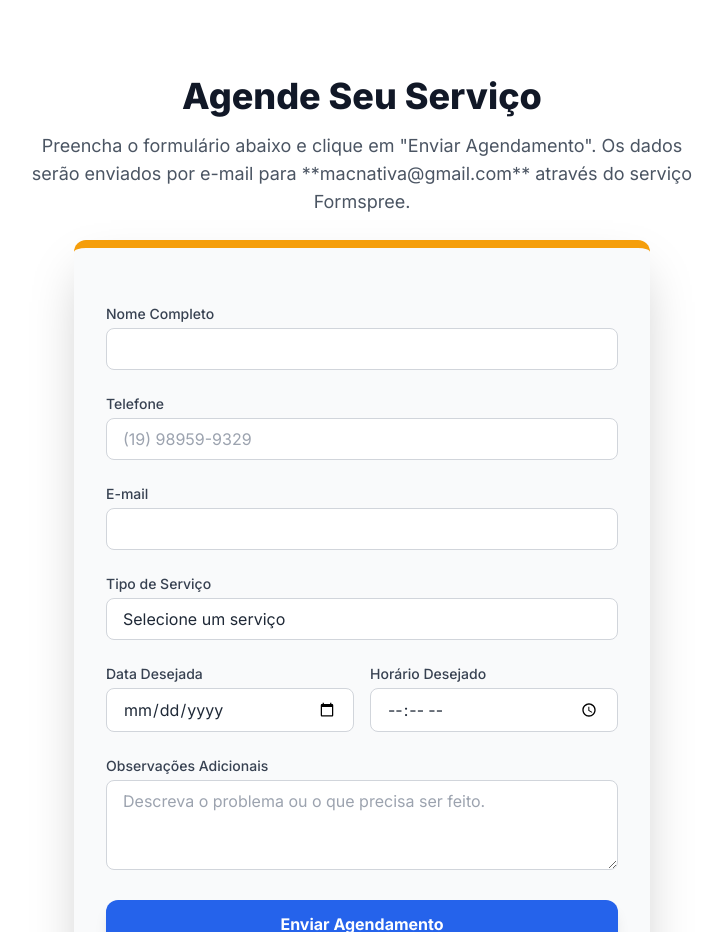
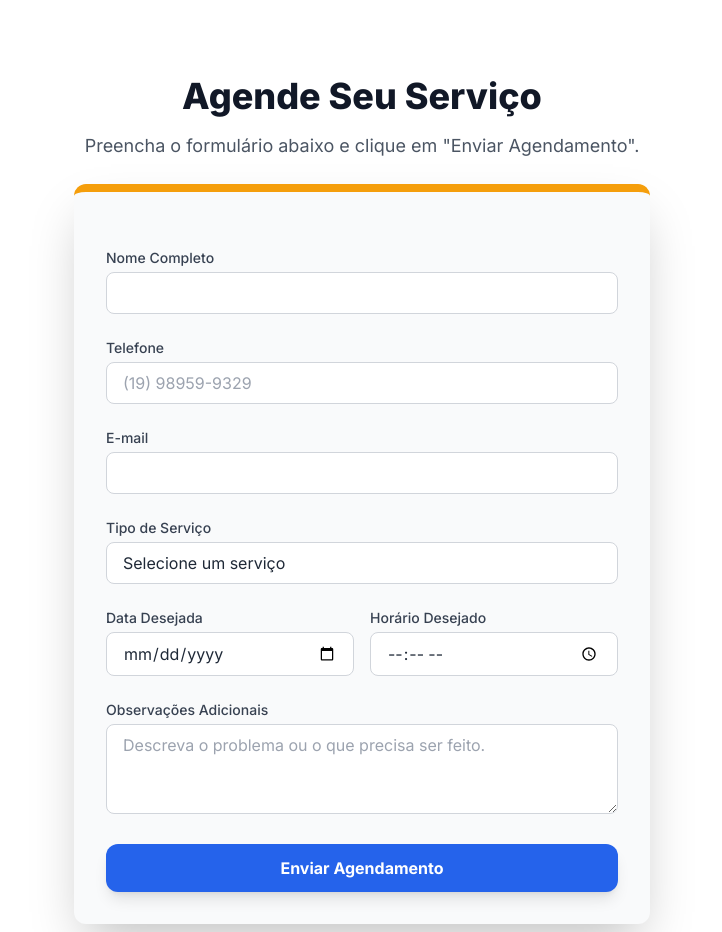
Before and after one commit to Macnativa/broup-gmn, a plain HTML site: page index.html in a window 1280 px wide. Shown: the part 1840-2772 px from the top of the page, without its empty margins (278-1000 px from the left). Drawn offline with nearby package versions, Linux system fonts and the light colour scheme.

Commit message:
Update index.html

```diff
--- a/index.html
+++ b/index.html
@@ -196,9 +196,7 @@
             <div class="container mx-auto px-4">
                 <h2 class="text-3xl sm:text-4xl font-extrabold text-center text-gray-900 mb-4">Agende Seu Serviço</h2>
                 <p class="text-center text-lg text-gray-600 max-w-2xl mx-auto mb-6">
-                    Preencha o formulário abaixo e clique em "Enviar Agendamento". Os dados serão enviados por e-mail para **macnativa@gmail.com** através do serviço Formspree.
-
-                </p>
+                    Preencha o formulário abaixo e clique em "Enviar Agendamento". </p>
 
                 <div class="max-w-xl mx-auto bg-gray-50 p-8 rounded-xl shadow-2xl border-t-8 border-accent">
                     <!-- Configurado para envio real via POST (requer backend) -->
```
